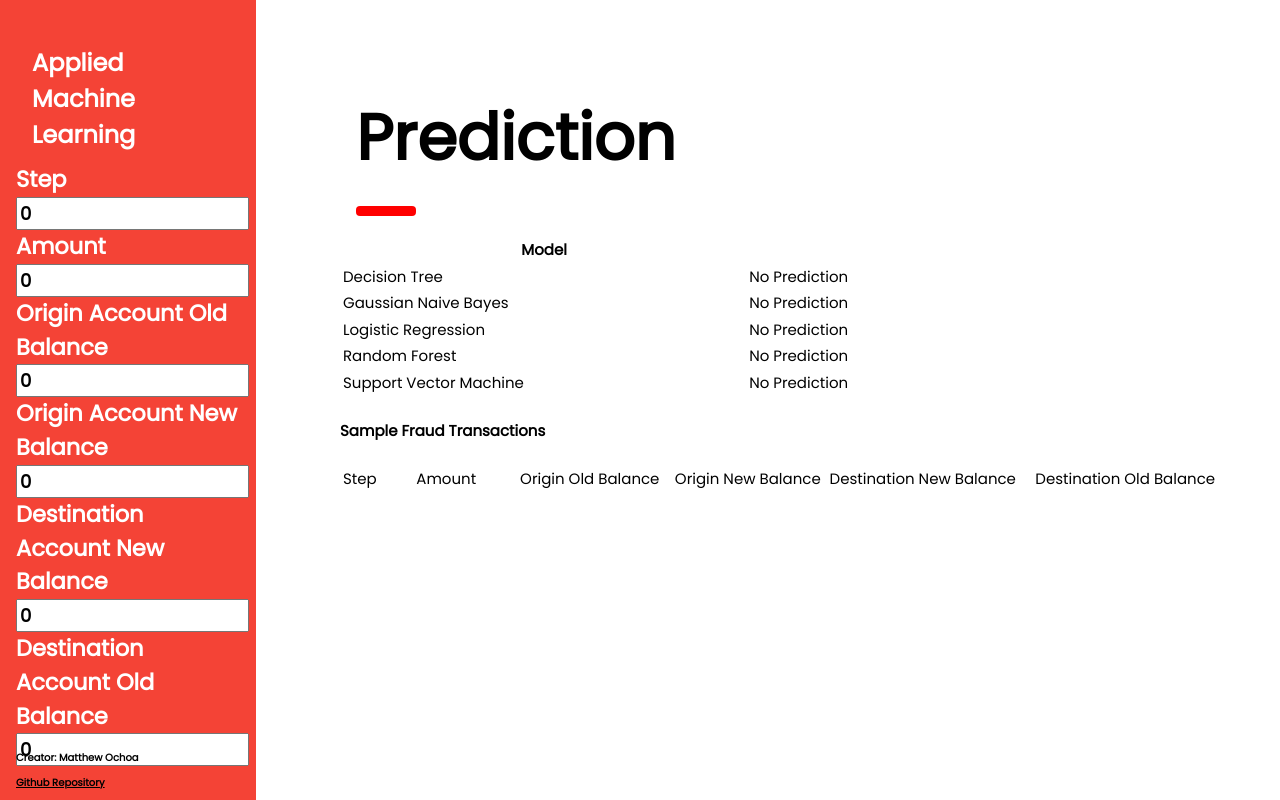
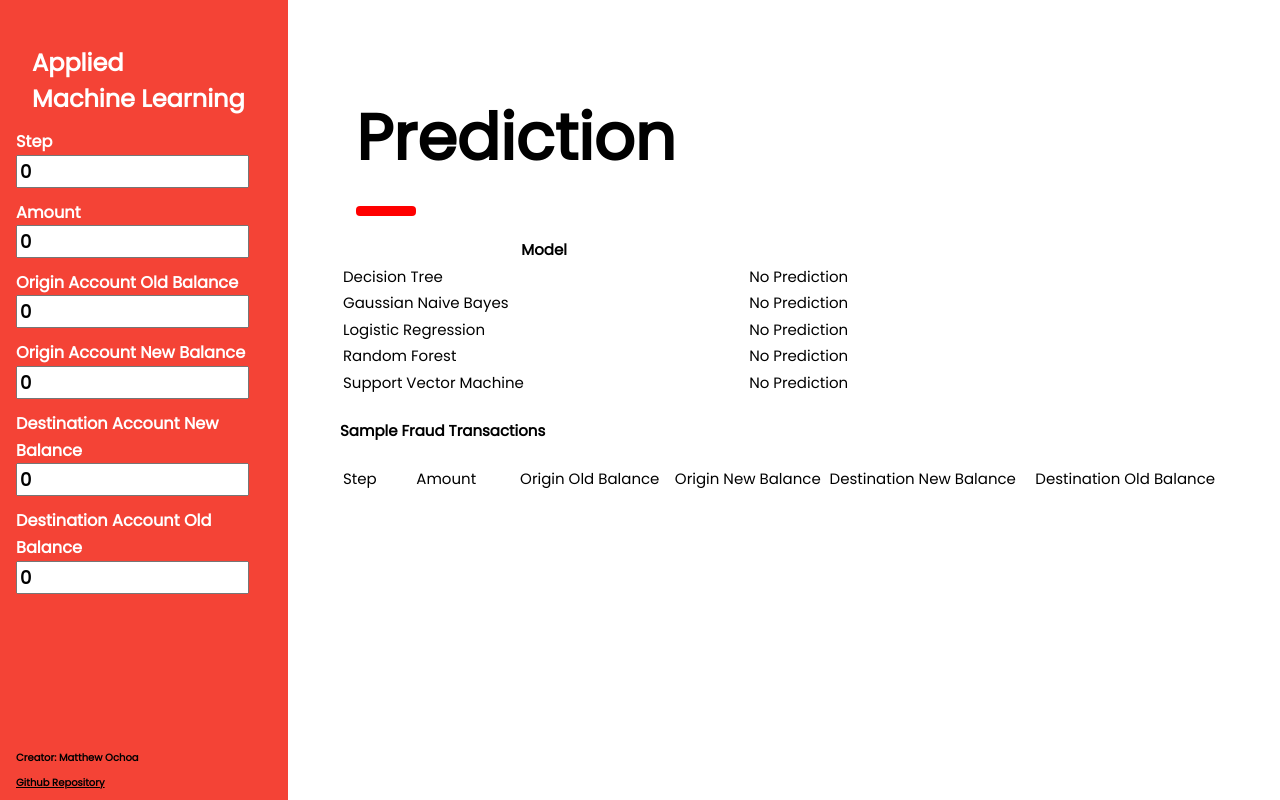
Before and after one commit to u-Shiyuh/Fraud-Detection-using-ML, a Flask app: page / in a window 1280 px wide. Run offline with Flask 2, Linux system fonts and the light colour scheme; parts of the project's set-up code (start-up, migrations or seed data) failed here and were passed over.

Commit message:
front end changes

```diff
--- a/templates/index.html
+++ b/templates/index.html
@@ -42,40 +42,40 @@
 </head>
 
 <body>
-  <nav class="w3-sidebar w3-red w3-collapse w3-top w3-large w3-padding" style="z-index:3;width:20%;font-weight:bold;" id="mySidebar"><br>
+  <nav class="w3-sidebar w3-red w3-collapse w3-top w3-large w3-padding" style="z-index:3;width:22.5%;font-weight:bold;" id="mySidebar"><br>
     <a href="javascript:void(0)" onclick="w3_close()" class="w3-button w3-hide-large w3-display-topleft" style="width:100%;font-size:22px">Close Menu</a>
     <div class="w3-container">
       <h3 class="w3-padding-10"><b>Applied<br>Machine Learning</b></h3>
     </div>
     <div class="w3-bar-block">
       <form name="input" action="." method="post">
-            <label  style="font-size:1.25em">  Step </label> <br/>
-            <input type="number" min="0" max="10000000" value="0" step=".01" class="slider" name="step" id="step" onchange="try_ajax()">
+            <label  style="font-size:.9em">  Step </label> <br/>
+            <input style="margin-bottom: 10px;" type="number" min="0" max="10000000" value="0" step=".01" class="slider" name="step" id="step" onchange="try_ajax()">
             <br/>
-            <label style="font-size:1.25em"> Amount </label> <br/>
-            <input type="number" min="0" max="10000000" value="0" step=".01" class="slider" name="amount" id="amount" onchange="try_ajax()">
+            <label style="font-size:.9em;"> Amount </label> <br/>
+            <input style="margin-bottom: 10px;" type="number" min="0" max="10000000" value="0" step=".01" class="slider" name="amount" id="amount" onchange="try_ajax()">
             <br/>
-            <label style="font-size:1.25em"> Origin Account Old Balance</label> <br/>
-            <input type="number" min="0" max="10000000" value="0" step=".01" class="slider" name="oldbalanceOrig" id="oldbalanceOrig" onchange="try_ajax()">
+            <label style="font-size:.9em"> Origin Account Old Balance</label> <br/>
+            <input style="margin-bottom: 10px;" type="number" min="0" max="10000000" value="0" step=".01" class="slider" name="oldbalanceOrig" id="oldbalanceOrig" onchange="try_ajax()">
             <br/>
-            <label style="font-size:1.25em"> Origin Account New Balance</label> <br/>
-            <input type="number" min="0" max="10000000" value="0" step=".01" class="slider" name="newbalanceOrig" id="newbalanceOrig" onchange="try_ajax()">
+            <label style="font-size:.9em"> Origin Account New Balance</label> <br/>
+            <input style="margin-bottom: 10px;" type="number" min="0" max="10000000" value="0" step=".01" class="slider" name="newbalanceOrig" id="newbalanceOrig" onchange="try_ajax()">
             <br/>
-            <label style="font-size:1.25em"> Destination Account New Balance</label> <br/>
-            <input type="number" min="0" max="10000000" value="0" step=".01" class="slider" name="oldbalanceDest" id="oldbalanceDest" onchange="try_ajax()">
+            <label style="font-size:.9em"> Destination Account New Balance</label> <br/>
+            <input style="margin-bottom: 10px;" type="number" min="0" max="10000000" value="0" step=".01" class="slider" name="oldbalanceDest" id="oldbalanceDest" onchange="try_ajax()">
             <br/>
-            <label style="font-size:1.25em"> Destination Account Old Balance</label> <br/>
-            <input type="number" min="0" max="10000000" value="0" step=".01" class="slider" name="newbalanceDest" id="newbalanceDest" onchange="try_ajax()">
+            <label style="font-size:.9em"> Destination Account Old Balance</label> <br/>
+            <input  style="margin-bottom: 10px;" type="number" min="0" max="10000000" value="0" step=".01" class="slider" name="newbalanceDest" id="newbalanceDest" onchange="try_ajax()">
             <br/>
 
       </form>
 
-      <footer>
+      <footer style="position: absolute; bottom: 0;">
       </br>
       </br>
       </br>
       </br>
-      <div style="color:black; position: absolute; bottom: 0;">
+      <div style="color:black;">
         <p style="font-size:10px">Creator: Matthew Ochoa</p>
         <p style="font-size:10px"><a href="https://github.com/u-Shiyuh/Fraud-Detection-using-ML">Github Repository</a></p>
       </div>
```
